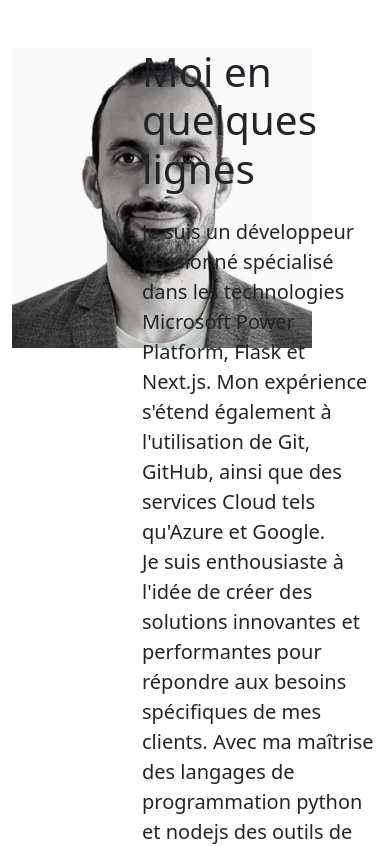
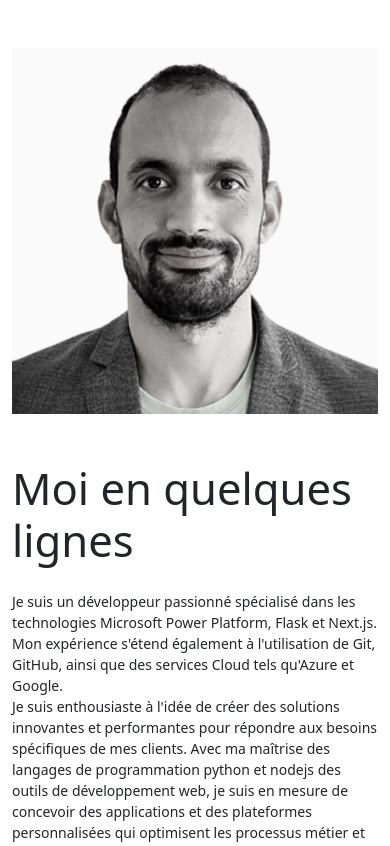
Before and after one commit to Mohamed-lamin/Mohamed-lamin.github.io, a plain HTML site: page index.html in a window 390 px wide. Shown: the top 846 px of the page. Drawn offline with nearby package versions, Linux system fonts and the light colour scheme.

Commit message:
Responsive mobile

```diff
--- a/index.html
+++ b/index.html
@@ -20,12 +20,12 @@
   <body>
     <div class="container">
       <div class="row">
-        <div class="col-4 text-center">
-          <img class="img-center my-5" width="300px" src="images/mltaleb.png" />
+        <div class="col-sm-3 col-md-4 text-center">
+          <img class="img-center my-5" width="100%" src="images/mltaleb.png" />
         </div>
-        <div class="col-8">
-          <h1 class="display-2 mt-5 mb-4">Moi en quelques lignes</h1>
-          <p class="lead">
+        <div class="col-ms-9 col-md-8">
+          <h1 class="display-1 md-mt-5 mb-4">Moi en quelques lignes</h1>
+          <p class="">
             Je suis un développeur passionné spécialisé dans les technologies
             Microsoft Power Platform, Flask et Next.js. Mon expérience s'étend
             également à l'utilisation de Git, GitHub, ainsi que des services
@@ -54,7 +54,7 @@
             plateforme web ou de migrer vers le Cloud, je suis prêt à relever le
             défi.
           </p>
-          <h1 class="display-3">Contactez-moi</h1>
+          <h3 class="">Contactez-moi</h3>
           <a
             href="linkedin.com/in/mohamed-lamin-taleb-34aaa8188"
             class="fa fa-linkedin"
--- a/style.css
+++ b/style.css
@@ -30,3 +30,21 @@
   color: rgb(18, 244, 33);
   border-radius: 50%;
 }
+@media screen and (max-width: 768px) {
+  p {
+    font-size: 14px;
+  }
+  .fa-whatsapp {
+    width: 10%;
+  }
+}
+@media screen and (min-width: 768px) and (max-width: 1024px) {
+  p {
+    font-size: 18px;
+  }
+}
+@media screen and (min-width: 1025px) {
+  body {
+    font-size: 20px;
+  }
+}
```
